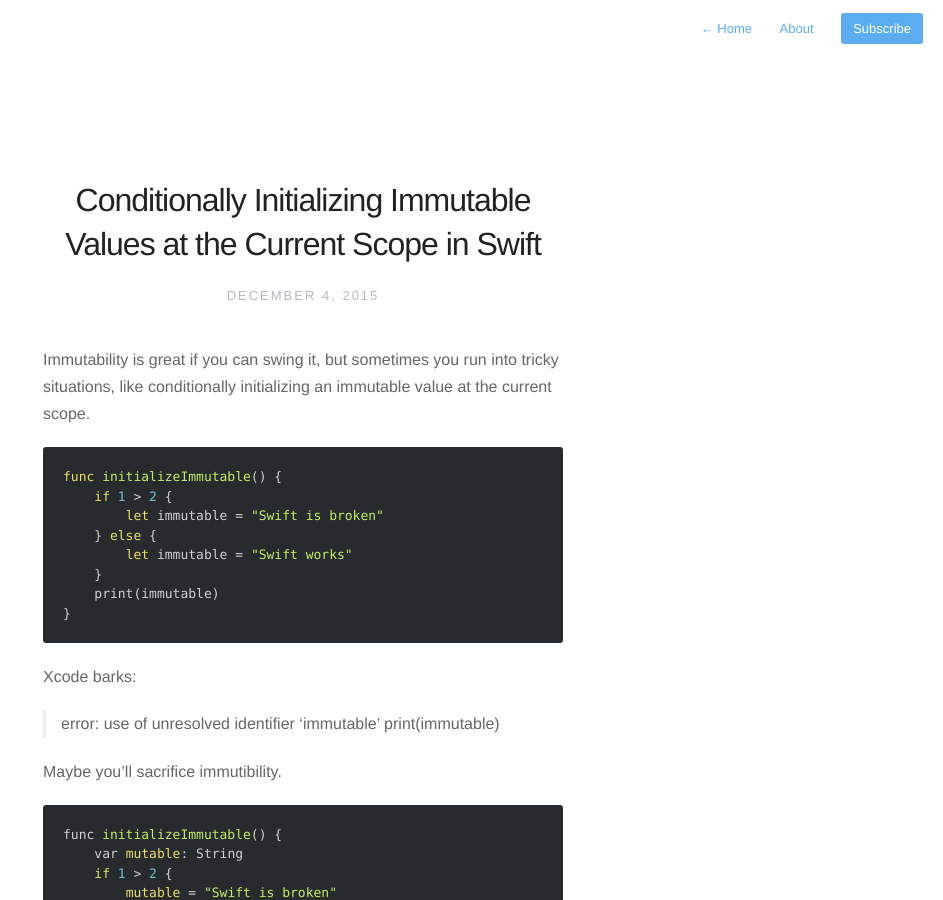
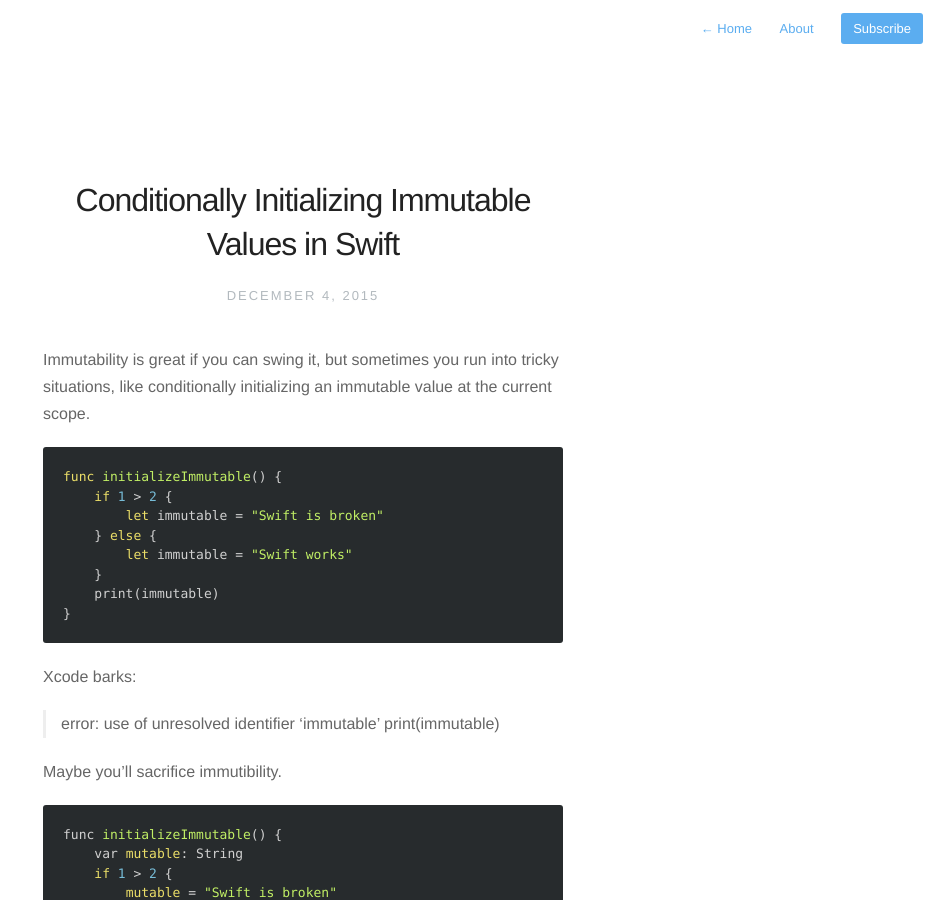
Before and after one commit to pachun/old.pachun.github.io, a Jekyll site: the page built from _posts/2015-12-04-conditionally-initializing-immutable-values-in-swift.md, in a window 1280 px wide and 900 px high. Shown: the whole window, without its empty margins (337-1280 px from the left). Built offline with Jekyll 4.4.1, drawn with Linux system fonts in a browser that asks for light colours; nearby versions of some CDN libraries; Markdown is read by kramdown in place of the engine named in the settings.

Commit message:
Update title.

```diff
--- a/_posts/2015-12-04-conditionally-initializing-immutable-values-in-swift.md
+++ b/_posts/2015-12-04-conditionally-initializing-immutable-values-in-swift.md
@@ -1,6 +1,6 @@
 ---
 layout: post
-title: "Conditionally Initializing Immutable Values at the Current Scope in Swift"
+title: "Conditionally Initializing Immutable Values in Swift"
 description: ""
 category:
 tags: []
```
